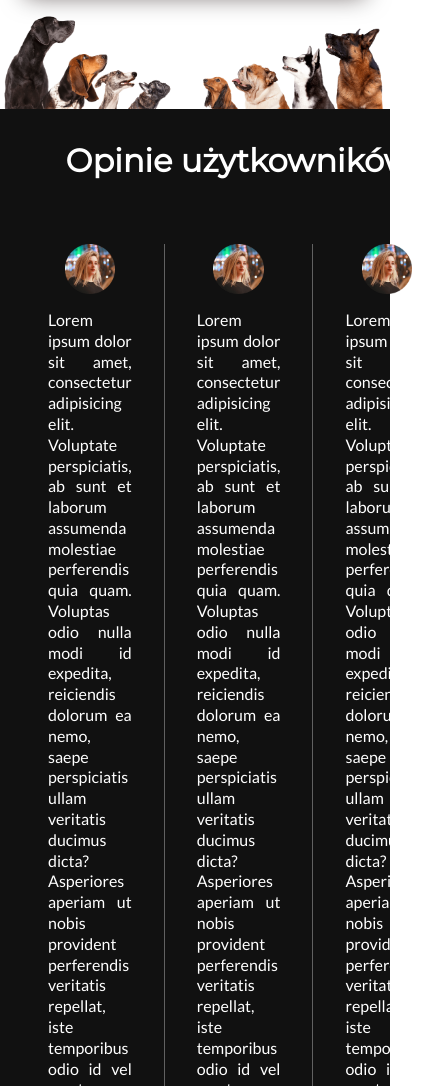
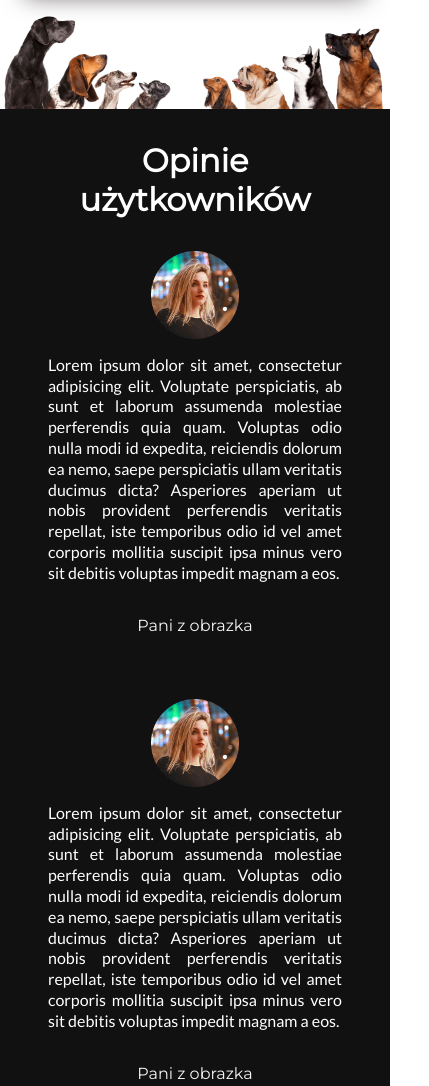
Before and after one commit to alchemedia-pl/Petvita_LP, a website: page distro/index.html in a window 390 px wide. Shown: the part 4627-5713 px from the top of the page, 429 px wide, since content can reach past the window. Drawn offline with Linux system fonts and the light colour scheme.

Commit message:
Final touches finished. Project done

```diff
--- a/src/style.less
+++ b/src/style.less
@@ -86,7 +86,7 @@
 
 	li {
 		font-size: 1em;
-		margin-left: 2em;
+		margin-left: 1.25em;
 		display: inline-block;
 	}
 
@@ -648,8 +648,8 @@
 	}
 
 	li {
-		font-size: 1em;
-		margin-left: 2em;
+		font-size: .9em;
+		margin-left: 1em;
 		display: inline-block;
 	}
 
@@ -933,7 +933,7 @@
 		margin: 0 1em 12em 1em;
 	}
 
-		.S5 {
+	.S5 {
 		grid-area: S5;
 		display: grid;
 		background: @black;
@@ -1780,7 +1780,7 @@
 	li {
 		display: none;
 		font-size: 1em;
-		margin-left: 2em;
+		margin-left: 1em;
 		display: inline-block;
 	}
 
@@ -2072,11 +2072,13 @@
 		background: @black;
 		padding: 2em 3em 2em 3em;
 		color: #fff;
-		grid-template-columns: repeat(auto, 3);
-		grid-template-rows: auto auto;
-		grid-template-areas:
-		"h1_S5 h1_S5 h1_S5"
-		"div_S5_1 div_S5_2 div_S5_3"
+		grid-template-columns: auto;
+		grid-template-rows: auto auto auto auto;
+		grid-template-areas:
+		"h1_S5"
+		"div_S5_1"
+		"div_S5_2"
+		"div_S5_3"
 	}
 
 	.S5 a {
@@ -2092,8 +2094,8 @@
 	#div_S5_1 {
 		grid-area: div_S5_1;
 		display: grid;
-		padding: 0 2em 0 0;
-		border-right: 1px solid #616161;
+		border: 0px solid black;
+		padding: 2em 0 2em 0;
 		place-items: center center;
 		grid-template-columns: auto;
 		grid-template-rows: auto auto auto;
@@ -2105,7 +2107,7 @@
 
 	#image_S5_1 {
 		grid-area: image_S5_1;
-		width: 60%;
+		width: 30%;
 	}
 
 	#p_S5_1 {
@@ -2120,7 +2122,7 @@
 	#div_S5_2 {
 		grid-area: div_S5_2;
 		display: grid;
-		margin: 0 2em 0 2em;
+		margin: 2em 0 2em 0;
 		place-items: center center;
 		grid-template-columns: auto;
 		grid-template-rows: auto auto auto;
@@ -2132,7 +2134,7 @@
 
 	#image_S5_2 {
 		grid-area: image_S5_2;
-		width: 60%;
+		width: 30%;
 	}
 
 	#p_S5_2 {
@@ -2147,8 +2149,8 @@
 	#div_S5_3 {
 		grid-area: div_S5_3;
 		display: grid;
-		padding: 0 0 0 2em;
-		border-left: 1px solid #616161;
+		padding: 2em 0 2em 0;
+		border: 0px solid black;
 		place-items: center center;
 		grid-template-columns: auto;
 		grid-template-rows: auto auto auto;
@@ -2160,7 +2162,7 @@
 
 	#image_S5_3 {
 		grid-area: image_S5_3;
-		width: 60%;
+		width: 30%;
 	}
 
 	#p_S5_3 {
@@ -2667,11 +2669,13 @@
 		background: @black;
 		padding: 2em 3em 2em 3em;
 		color: #fff;
-		grid-template-columns: repeat(auto, 3);
-		grid-template-rows: auto auto;
-		grid-template-areas:
-		"h1_S5 h1_S5 h1_S5"
-		"div_S5_1 div_S5_2 div_S5_3"
+		grid-template-columns: auto;
+		grid-template-rows: auto auto auto auto;
+		grid-template-areas:
+		"h1_S5"
+		"div_S5_1"
+		"div_S5_2"
+		"div_S5_3"
 	}
 
 	.S5 a {
@@ -2681,14 +2685,14 @@
 	#h1_S5 {
 		grid-area: h1_S5;
 		text-align: center;
-		margin: 0 0 2em 0;
+		margin: 0 0 0 0;
 	}
 
 	#div_S5_1 {
 		grid-area: div_S5_1;
 		display: grid;
-		padding: 0 2em 0 0;
-		border-right: 1px solid #616161;
+		border: 0px solid black;
+		padding: 2em 0 2em 0;
 		place-items: center center;
 		grid-template-columns: auto;
 		grid-template-rows: auto auto auto;
@@ -2700,7 +2704,7 @@
 
 	#image_S5_1 {
 		grid-area: image_S5_1;
-		width: 60%;
+		width: 30%;
 	}
 
 	#p_S5_1 {
@@ -2715,7 +2719,7 @@
 	#div_S5_2 {
 		grid-area: div_S5_2;
 		display: grid;
-		margin: 0 2em 0 2em;
+		margin: 2em 0 2em 0;
 		place-items: center center;
 		grid-template-columns: auto;
 		grid-template-rows: auto auto auto;
@@ -2727,7 +2731,7 @@
 
 	#image_S5_2 {
 		grid-area: image_S5_2;
-		width: 60%;
+		width: 30%;
 	}
 
 	#p_S5_2 {
@@ -2742,8 +2746,8 @@
 	#div_S5_3 {
 		grid-area: div_S5_3;
 		display: grid;
-		padding: 0 0 0 2em;
-		border-left: 1px solid #616161;
+		padding: 2em 0 2em 0;
+		border: 0px solid black;
 		place-items: center center;
 		grid-template-columns: auto;
 		grid-template-rows: auto auto auto;
@@ -2755,7 +2759,7 @@
 
 	#image_S5_3 {
 		grid-area: image_S5_3;
-		width: 60%;
+		width: 30%;
 	}
 
 	#p_S5_3 {
```
Also changed, not shown: distro/css/style.css.
